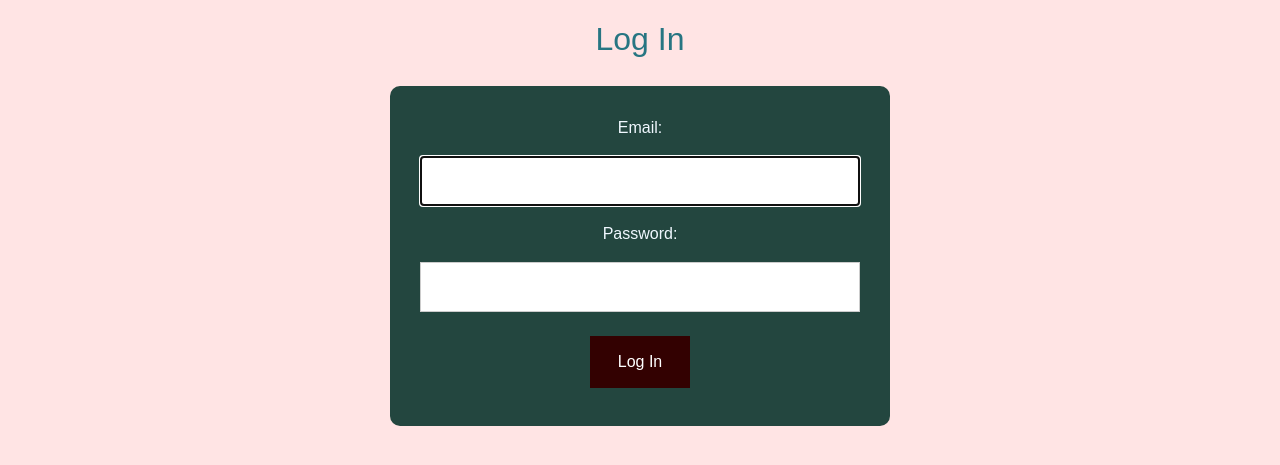
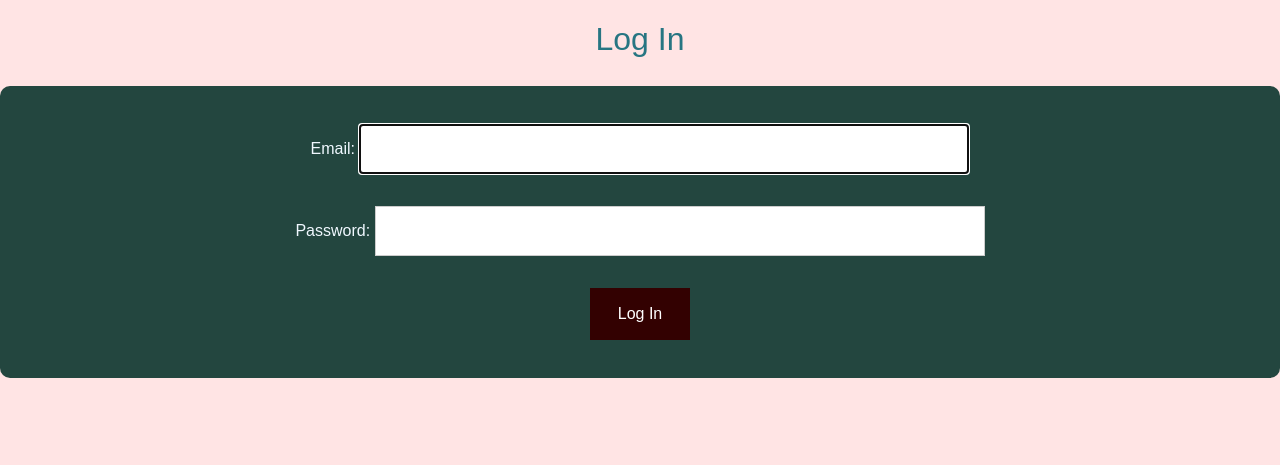
Before and after one commit to thormiwa/django-blog, a Django app: page /blogin/login/ in a window 1280 px wide. Shown: the top 465 px of the page. Run offline with Django 3.2, Linux system fonts and the light colour scheme.

Commit message:
made respomsive

```diff
--- a/blogin/static/css/blog.css
+++ b/blogin/static/css/blog.css
@@ -6,7 +6,7 @@ body{
 }
 
 form{
-    width: 500px;
+    width: 100%;
     color: aliceblue;
     overflow: hidden;
     margin: auto;
@@ -18,10 +18,10 @@ form{
 }
 
 input[type=text], input[type=password], input[type=email] {
-    width: 100%;
+    width: 50%;
     padding: 12px 20px;
     margin: 8px 0;
-    display: block;
+    display: inline-block;
     border: 1px solid #ccc;
     box-sizing: border-box;
 }
```
